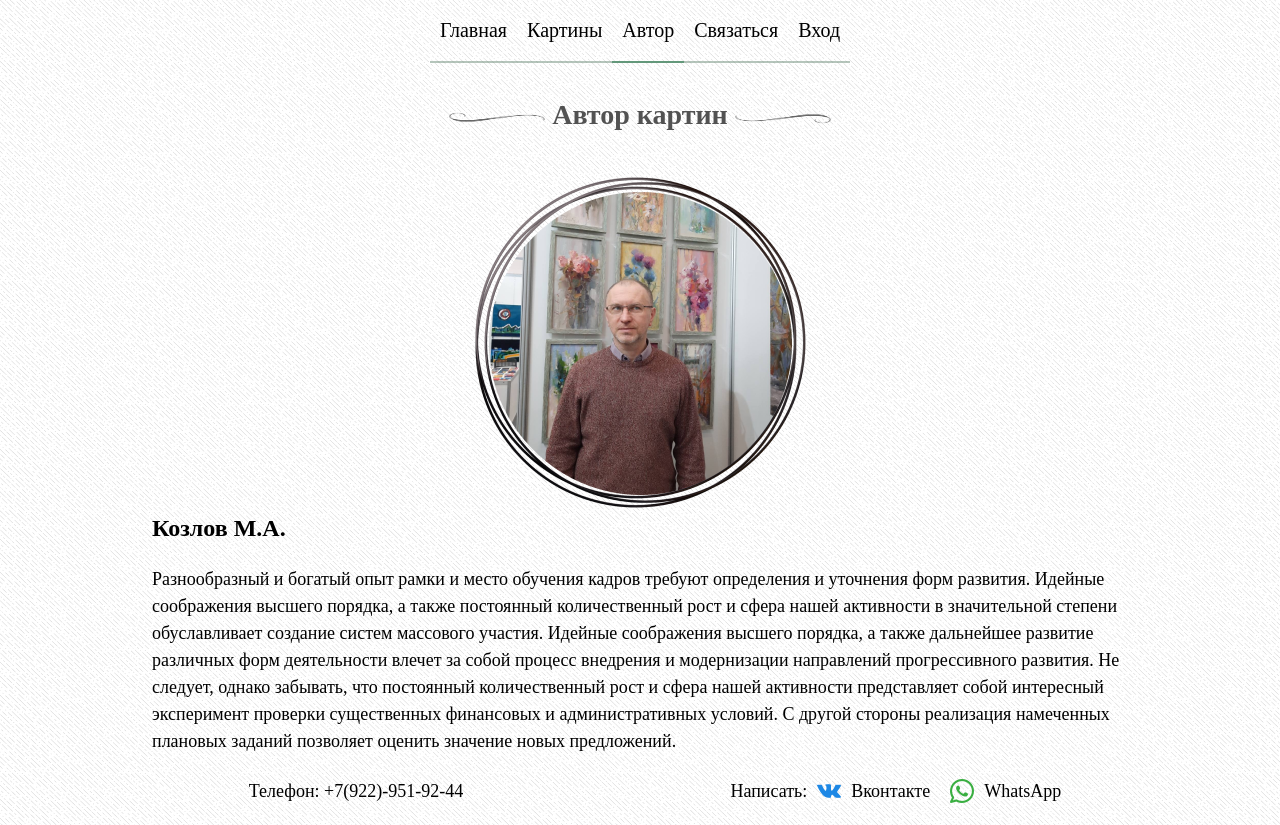
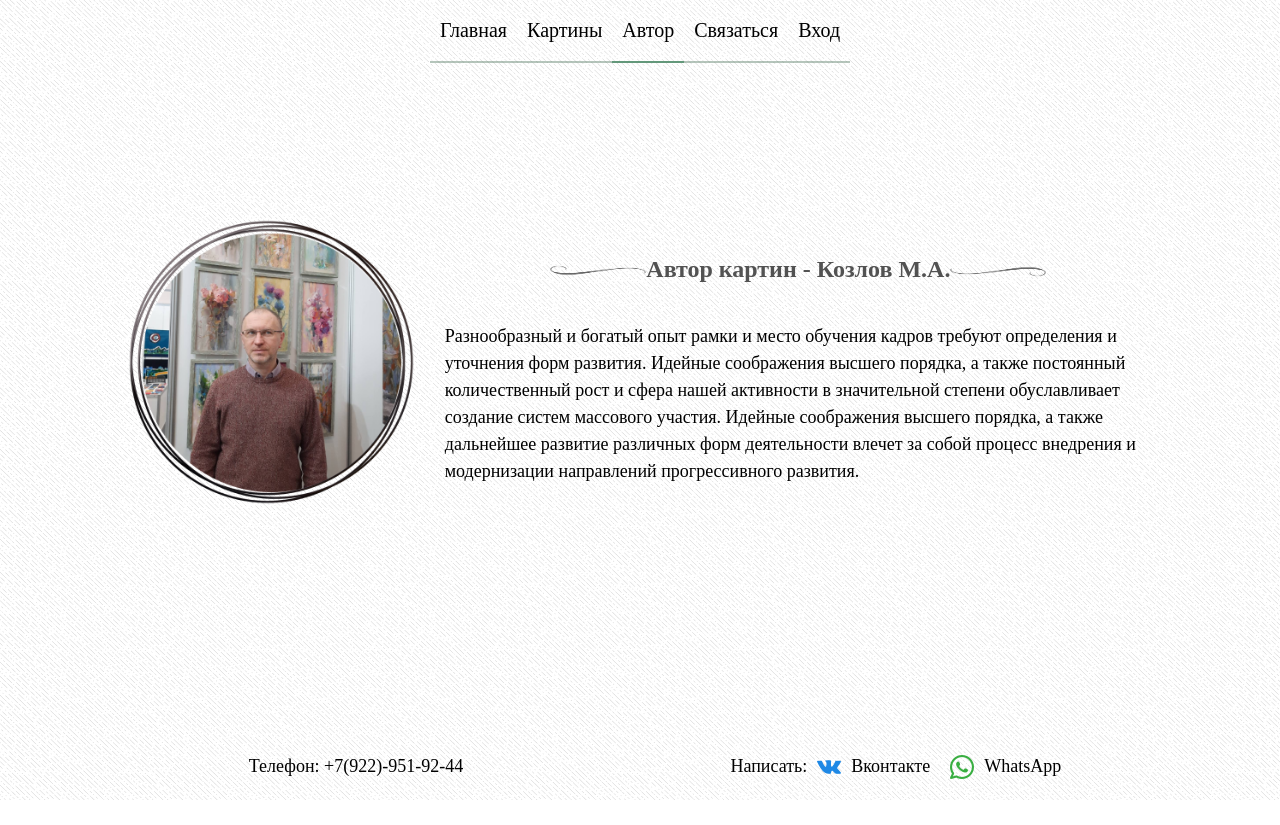
Before and after one commit to kotamikh/paintings-shop, a Vue app: page /about in a window 1280 px wide. After the commit the page ends 800 px from the top, so only its background shows below. Built offline with nearby package versions, Linux system fonts and the light colour scheme; a web font is replaced by a local one.

Commit message:
small fixes

```diff
--- a/pages/AboutArtist.vue
+++ b/pages/AboutArtist.vue
@@ -1,20 +1,14 @@
 <template>
   <div class="artist-container">
-    <h2> Автор картин </h2>
-    <div class="picture-info">
     <img :src="Artist" alt="Художник">
     <div class="artist-text">
-        <h3>Козлов М.А.</h3>
+      <h3 class="header">Автор картин - Козлов М.А.</h3>
       <p>Разнообразный и богатый опыт рамки и место обучения кадров требуют определения и уточнения форм
         развития. Идейные соображения высшего порядка, а также постоянный количественный рост и сфера нашей
         активности в значительной степени обуславливает создание систем массового участия.
         Идейные соображения высшего порядка, а также дальнейшее развитие различных форм деятельности влечет
-          за собой процесс внедрения и модернизации направлений прогрессивного развития. Не следует, однако
-          забывать, что постоянный количественный рост и сфера нашей активности представляет собой интересный
-          эксперимент проверки существенных финансовых и административных условий. С другой стороны реализация
-          намеченных плановых заданий позволяет оценить значение новых предложений.
+        за собой процесс внедрения и модернизации направлений прогрессивного развития.
       </p>
-      </div>
     </div>
   </div>
 </template>
@@ -32,31 +26,47 @@ import Artist from '@/assets/artist-frame.png'
 
 <style scoped lang="sass">
 .artist-container
-  width: 100%
-  padding: 0 30px 0
-  margin: 0 auto 50px
+  gap: 30px
+  width: 80%
+  margin: auto
+  display: flex
+  align-items: center
   box-sizing: border-box
 
+  @media screen and (max-width: 1050px)
+    width: 90%
+
+  @media screen and (max-width: 650px)
+    gap: 10px
+    width: 85%
+    flex-direction: column-reverse
+
   @media screen and (max-width: 374px)
-    padding: 50px 30px 0
-
-  .picture-info
-    display: flex
-    align-items: center
-    flex-direction: column
+    width: 100%
+    padding: 50px 20px 0
 
   img
-      max-width: 45%
+    width: 28%
+    object-fit: contain
+
+    @media screen and (max-width: 920px)
+      width: 35%
+    @media screen and (max-width: 700px)
+      width: 40%
+    @media screen and (max-width: 650px)
+      width: 55%
+      margin-bottom: 60px
 
   .artist-text
-      width: 80%
+    margin: 20px 0
+    .header
+      color: var(--header-grey)
+      text-align: center
 
+      @media screen and (max-width: 830px)
+        &::before,
+        &::after
+          display: none
     p
-        margin: 20px 0
-
-    @media screen and (max-width: 767px)
-      img
-        max-width: 60%
-      .artist-text
-        width: 100%
+      margin-top: 20px
 </style>
--- a/pages/Catalog.vue
+++ b/pages/Catalog.vue
@@ -48,6 +48,15 @@ const showButton = () => {
   flex-direction: column
   scroll-behavior: smooth
 
+  @media screen and (max-width: 400px)
+    padding-top: 20px
+
+    h2
+      margin-bottom: 20px
+      &::before,
+      &::after
+        display: none
+
   @media screen and (max-width: 374px)
     padding-top: 50px
 
--- a/pages/Contacts.vue
+++ b/pages/Contacts.vue
@@ -80,10 +80,12 @@ export default {
 
         &:hover
           &:first-child
-            background-color: rgba(30, 136, 199, 0.4)
+            a
+              color: rgb(30, 136, 299)
 
           &:nth-child(2)
-            background-color: rgba(57, 174, 35, 0.4)
+            a
+              color: rgb(57, 174, 65)
 
       a
         gap: 10px
--- a/src/assets/styles/styles.css
+++ b/src/assets/styles/styles.css
@@ -26,7 +26,8 @@ h2 {
     font-size: calc(16px + 12 * (100vw / 1280));
 }
 
-h2::before {
+h2::before,
+h3.header::before {
     content: '';
     background-image: url("@/assets/line.png");
     transform: rotate(180deg);
@@ -40,7 +41,8 @@ h2::before {
     background-repeat: no-repeat;
 }
 
-h2::after {
+h2::after,
+h3.header::after {
     content: '';
     background-image: url("@/assets/line.png");
     width: 6rem;
```
Lines whose indentation alone changed are shown as unchanged.
